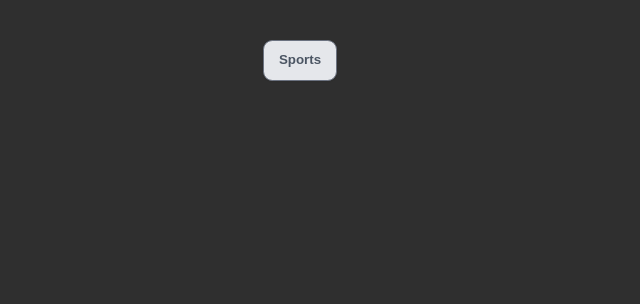
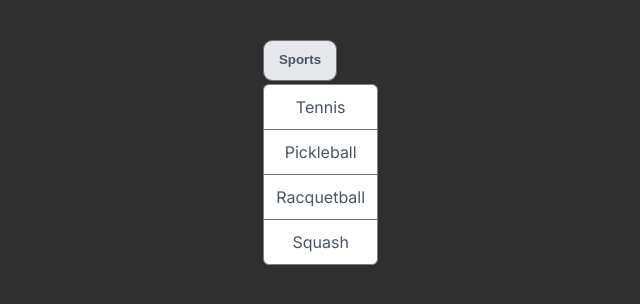
Before and after one commit to SAIDOU11/Reusability, a React (Vite) app: page / in a window 1280 px wide. Both pictures are taken after a click on the button "Sports". Shown: the top 304 px of the page, without its empty margins (340-980 px from the left). Built offline with nearby package versions, Linux system fonts and the light colour scheme; the HTML template or start-up script is replaced by a standard one.

Commit message:
state + context

```diff
--- a/src/Menu/Menu.jsx
+++ b/src/Menu/Menu.jsx
@@ -4,14 +4,14 @@ import { createContext } from 'react';
 const MenuContext = createContext();
 
 const Menu = ({ children }) => {
-  // const [open, setOpen] = useState(true);
+  const [open, setOpen] = useState(false);
 
-  // const toggle = () => {
-  //   setOpen((prevOpen) => !prevOpen);
-  // };
+  const toggleOpen = () => {
+    setOpen((prevOpen) => !prevOpen);
+  };
 
   return (
-    <MenuContext.Provider value={false}>
+    <MenuContext.Provider value={{ open, toggleOpen }}>
       <div className="menu">{children}</div>
     </MenuContext.Provider>
   );
--- a/src/Menu/MenuButton.jsx
+++ b/src/Menu/MenuButton.jsx
@@ -1,7 +1,10 @@
 import Button from '../Button/Button.jsx';
+import { useContext } from 'react';
+import { MenuContext } from './Menu.jsx';
 
 const MenuButton = ({ children }) => {
-  return <Button>{children}</Button>;
+  const { toggleOpen } = useContext(MenuContext);
+  return <Button onClick={toggleOpen}>{children}</Button>;
 };
 
 export default MenuButton;
--- a/src/Menu/MenuDropdown.jsx
+++ b/src/Menu/MenuDropdown.jsx
@@ -2,8 +2,8 @@ import { MenuContext } from './Menu.jsx';
 import { useContext } from 'react';
 
 const MenuDropdown = ({ children }) => {
-  const value = useContext(MenuContext);
-  return value ? <div className="menu-dropdown">{children}</div> : null;
+  const { open } = useContext(MenuContext);
+  return open ? <div className="menu-dropdown">{children}</div> : null;
 };
 
 export default MenuDropdown;
```
